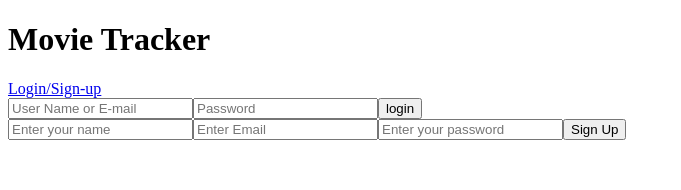
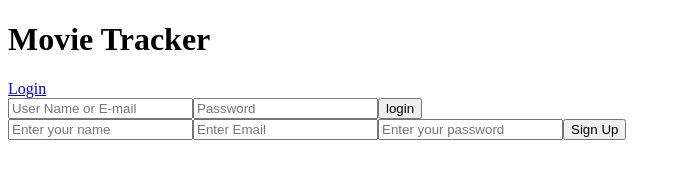
Before and after one commit to etcetera8/movie-tracker, a React (Create React App) app: page /login in a window 1280 px wide. Shown: the top 190 px of the page, without its empty margins (0-681 px from the left). Built offline with nearby package versions, Linux system fonts and the light colour scheme; no server answers.

Commit message:
Refactor Main back into App Remove unnecessary spacing in Header Refactor Login and remove unnecessary destructuring when importing into other components Refactor Main and remove unnecessary destructuring when importing into other components Remove trailing spaces in SignUp

```diff
--- a/src/components/App/App.js
+++ b/src/components/App/App.js
@@ -1,14 +1,10 @@
 import React, { Component } from 'react';
+import { connect } from 'react-redux';
+import { Route, Redirect, withRouter } from 'react-router-dom';
+import { cleanMovieData } from '../../cleaner';
 import { apiMovieData } from '../../api';
-import { cleanMovieData } from '../../cleaner';
-import { connect } from 'react-redux';
 import { addMovieData, logoutUser } from '../../actions/actionIndex';
-//import { Main } from '../Main/Main';
-
-import MovieContainer from '../MovieContainer/MovieContainer';
-import  Login  from '../Login/Login';
-import { Route, Redirect, withRouter } from 'react-router-dom';
-import Header from '../Header/Header';
+import Main from '../Main/Main';
 
 export class App extends Component {
  constructor(props) {
@@ -33,9 +29,7 @@ export class App extends Component {
  }
 
  signOut = async () => {
-  console.log(this.props.loginStatus);
   await this.props.logoutUser(false)
-  console.log(this.props.loginStatus);
  }
 
  render() {
@@ -44,9 +38,7 @@ export class App extends Component {
      { this.props.loginStatus &&
         <button onClick={this.signOut}>Sign Out</button>
      }
-        <Route path = '/' component={Header} />
-        <Route exact path = '/' component={MovieContainer} />
-        <Route path = '/login' render={() => !this.props.loginStatus ? (<Login />) : <Redirect to='/' /> } />
+      <Main />
      </div>
    )
  }
@@ -55,7 +47,6 @@ export class App extends Component {
 const mapState = (state) => ({
  movieFromStore: state.movieArray,
  loginStatus: state.loginStatus
-
 });
 
 const mapDispatchToProps = (dispatch) => ({
--- a/src/components/Header/Header.js
+++ b/src/components/Header/Header.js
@@ -5,10 +5,9 @@ const Header = () => {
   return(
     <header>
       <h1>Movie Tracker</h1>
-      <NavLink className='nav' to='/login'>Login/Sign-up</NavLink>
+      <NavLink className='nav' to='/login'>Login</NavLink>
     </header>
   )
-
 }
 
 export default Header;
--- a/src/components/Login/Login.js
+++ b/src/components/Login/Login.js
@@ -3,8 +3,8 @@ import { getAllUsers, validateUser } from '../../api.js';
 import { connect } from 'react-redux';
 import { loginStatus } from '../../actions/actionIndex';
 import { withRouter } from 'react-router-dom';
-import { SignUp } from '../SignUp/SignUp'
-export class Login extends Component {
+import { SignUp } from '../SignUp/SignUp';
+class Login extends Component {
   constructor(props){
     super(props);
     this.state = {
@@ -15,27 +15,22 @@ export class Login extends Component {
 
   handleChange=(e)=> {
     const { name, value } = e.target;
-    this.setState({[name]:value})
+    this.setState({[name]:value});
   }
-  //'Taylor', 'password', 'tman2272@aol.com'
 
   handleInput = async (e) => {
     e.preventDefault();
-    const { username, password } = this.state
-    const userArray = await getAllUsers()
-    const validate = await validateUser(username, password)
+    const { username, password } = this.state;
+    const userArray = await getAllUsers();
+    const validate = await validateUser(username, password);
 
     if(validate.status === 'success') {
       this.props.handleLogin(true);
       this.setState({username: '', password: ''})
-
     } else {
       console.log('failed to login try again n00b')
-
       this.props.handleLogin(false);
     }
-
-
   }
 
   render() {
@@ -67,12 +62,8 @@ export class Login extends Component {
   }
 }
 
-const mapState = (store) => {
-  return {}
-}
-
 const mapDispatchToProps = (dispatch) => ({
   handleLogin: (login) => dispatch(loginStatus(login))
-})
+});
 
-export default withRouter(connect(mapState, mapDispatchToProps)(Login))
+export default connect(null, mapDispatchToProps)(Login);
--- a/src/components/Main/Main.js
+++ b/src/components/Main/Main.js
@@ -1,13 +1,12 @@
 import React, {Component} from 'react';
+import { Route, Redirect, withRouter } from 'react-router-dom';
+import { connect } from 'react-redux';
 import MovieContainer from '../MovieContainer/MovieContainer';
-import { Login } from '../Login/Login';
-import { Route, Redirect } from 'react-router-dom';
+import Login from '../Login/Login';
 import Header from '../Header/Header';
-import { connect } from 'react-redux';
 
 export class Main extends Component {
   render() {
-      console.log('main props', this.props);
     return (
       <div >
         <Route path = '/' component={Header} />
@@ -18,11 +17,8 @@ export class Main extends Component {
   }
 }
 
-const mapStateToProps = (state) => {
-  debugger
-  return{
+const mapStateToProps = (state) => ({
   loginStatus: state.loginStatus
-  }
-}
+});
 
-export default connect(mapStateToProps)(Main);
+export default withRouter(connect(mapStateToProps)(Main));
--- a/src/components/SignUp/SignUp.js
+++ b/src/components/SignUp/SignUp.js
@@ -19,10 +19,10 @@ export class SignUp extends Component {
   handleSignUp = async (e) => {
     e.preventDefault();
     const { name, email, password } = this.state;
-    const userArray = await getAllUsers()
+    const userArray = await getAllUsers();
     const existing = await userArray.find(user => user.email === email);
 
-    !existing ? signUpUser(email, password, name) : console.log('already in use')
+    !existing ? signUpUser(email, password, name) : console.log('email already in use')
   }
 
   render () {
@@ -50,12 +50,13 @@ export class SignUp extends Component {
             type="text"
             placeholder="Enter your password"
           />
-        <button
-          type="submit"
-          onClick={this.handleSignUp}>Sign Up</button>
+          <button
+            type="submit"
+            onClick={this.handleSignUp}>
+            Sign Up
+          </button>
         </form>
       </div>
     )
-
   }
 }
```
Lines whose indentation alone changed are shown as unchanged.
